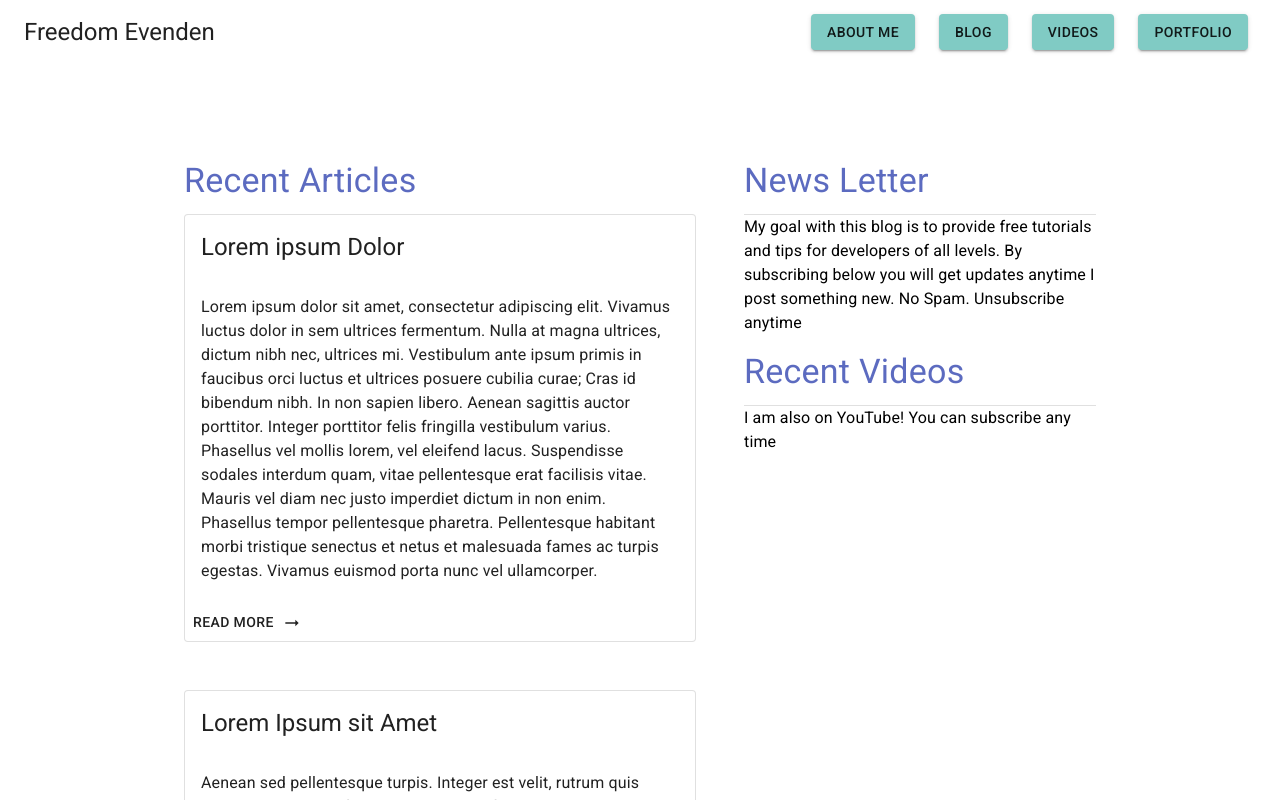
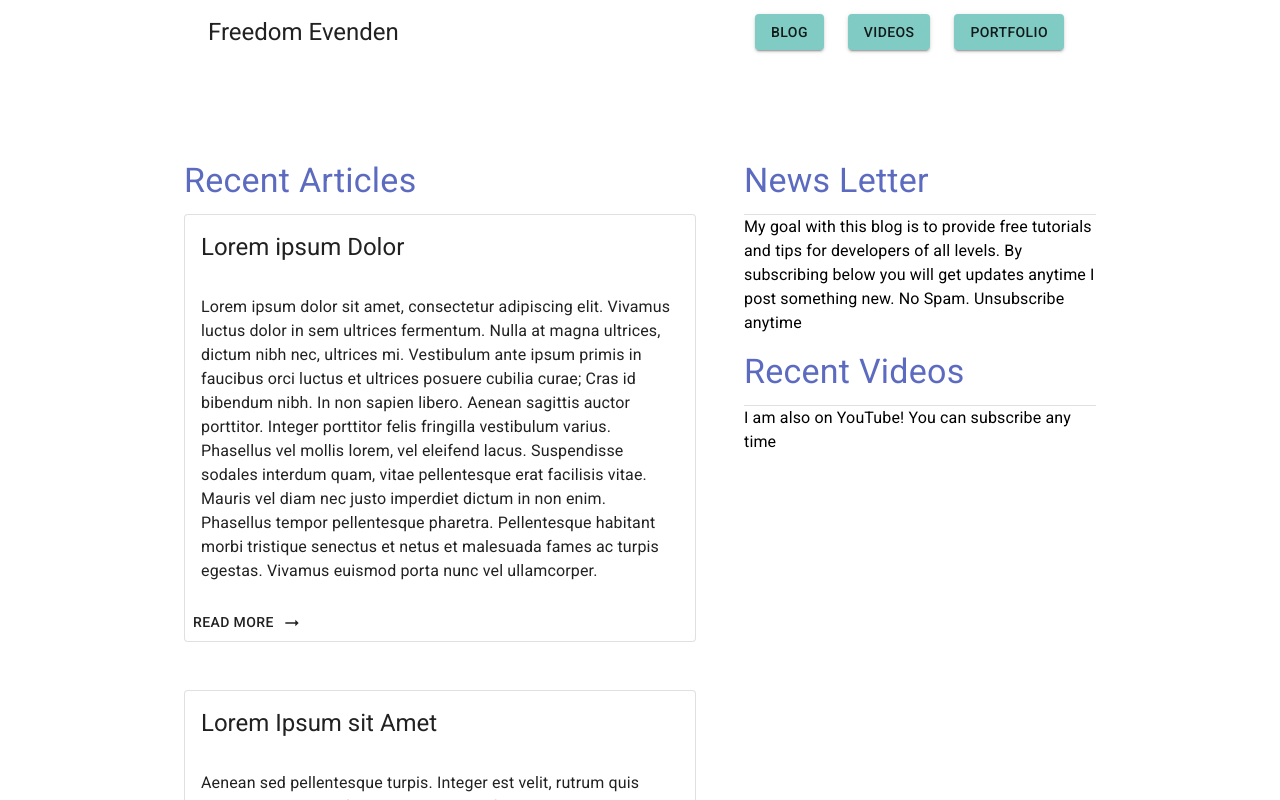
Before and after one commit to f3ve/freedom-evenden, a Next.js app: page / in a window 1280 px wide. Shown: the top 800 px of the page. Built offline with nearby package versions, Linux system fonts and the light colour scheme; grey boxes are pictures that could not be loaded.

Commit message:
fixed width of appBar

```diff
--- a/components/global/TopBar.js
+++ b/components/global/TopBar.js
@@ -4,6 +4,7 @@ import {
   Typography,
   IconButton,
   useMediaQuery,
+  Container,
 } from '@material-ui/core';
 import MenuIcon from '@material-ui/icons/Menu';
 import { makeStyles, useTheme } from '@material-ui/core/styles';
@@ -30,7 +31,6 @@ const useStyles = makeStyles((theme) => ({
   appBar: {
     backgroundColor: colors.white,
     boxShadow: `0 0 20px 20px ${colors.white}`,
-    width: '100%',
   },
 }));
 
@@ -44,8 +44,9 @@ const TopBar = () => {
     <div className={styles.root}>
       {!matches && <MobileDrawer open={drawer} showDrawer={showDrawer} />}
       <AppBar className={styles.appBar}>
+        <Container maxWidth='md'>
           <Toolbar>
-          <Typography variant='h5' className={styles.title}>
+            <Typography variant='h5' className={styles.title} noWrap>
               Freedom Evenden
             </Typography>
             {!matches && (
@@ -61,13 +62,13 @@ const TopBar = () => {
             )}
             {matches && (
               <>
-              <RouterLink
+                {/* <RouterLink
                   href='/about'
                   text='About Me'
                   className={styles.link}
                   variant='contained'
                   color='primary'
-              />
+                /> */}
                 <RouterLink href='/blog' text='Blog' className={styles.link} />
                 <RouterLink
                   href='/videos'
@@ -82,6 +83,7 @@ const TopBar = () => {
               </>
             )}
           </Toolbar>
+        </Container>
       </AppBar>
     </div>
   );
```
Lines whose indentation alone changed are shown as unchanged.
